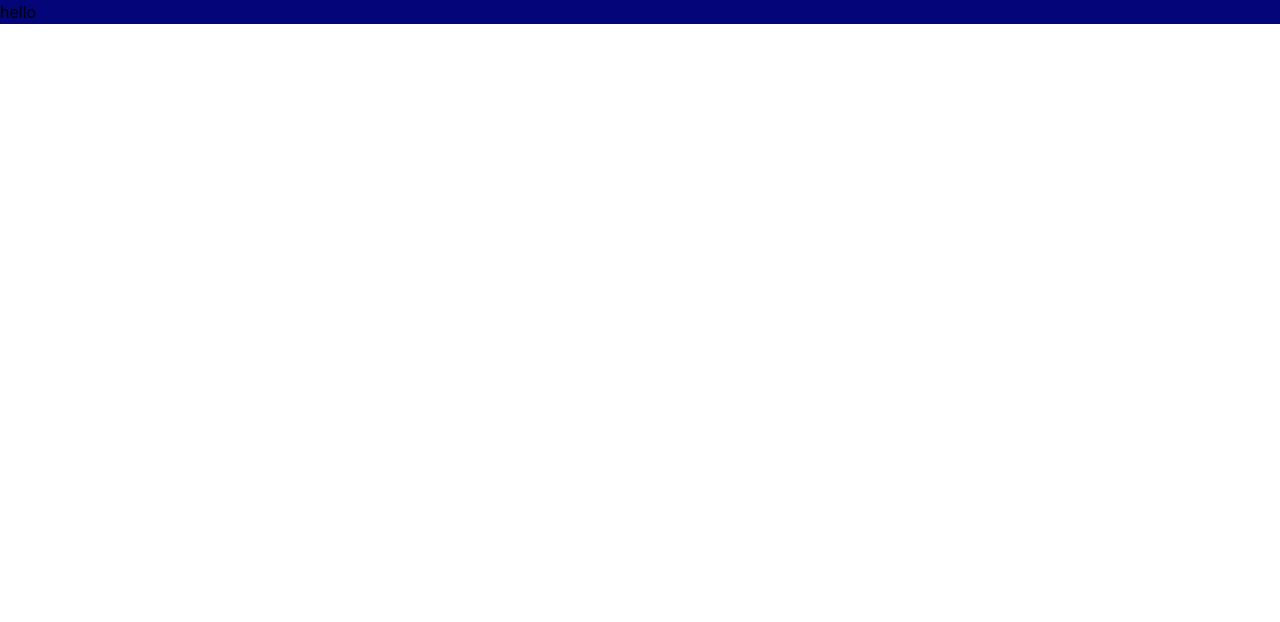
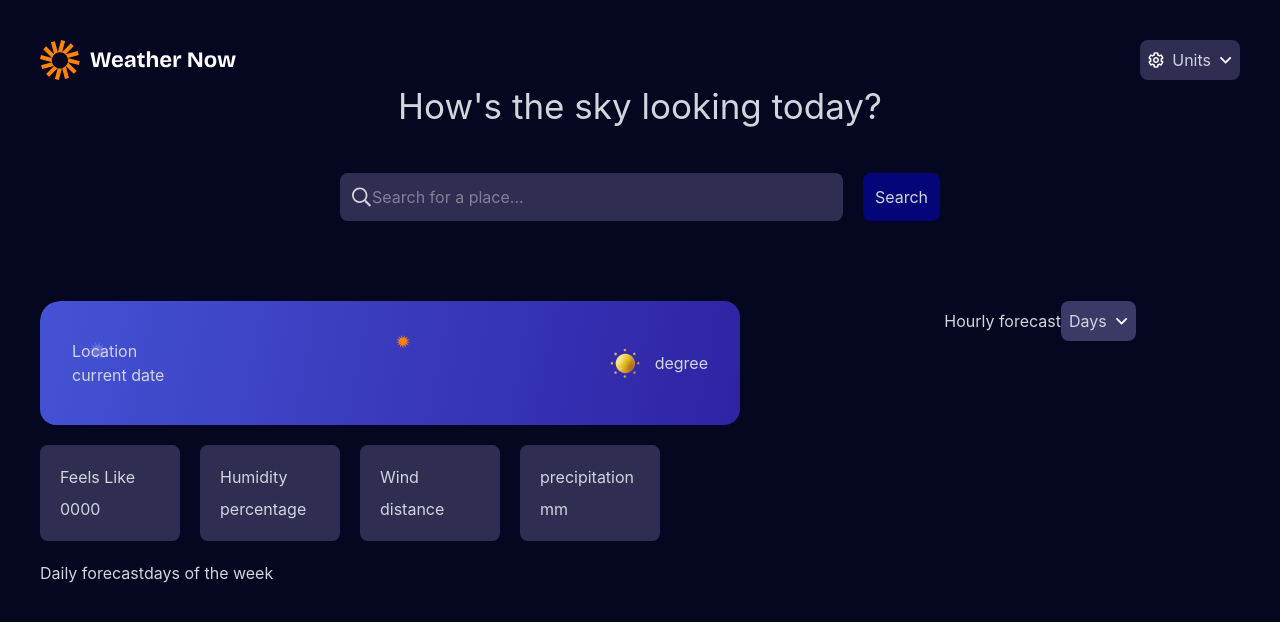
Before and after one commit to DanielApple05/weather-App, a React (Vite) app in the folder weather-app-frontend/: page / in a window 1280 px wide. Shown: the top 622 px of the page. Built offline with nearby package versions, Linux system fonts and the light colour scheme.

Commit message:
Enhance Weather component layout and styling; update style guide with color code

```diff
--- a/weather-app-frontend/src/components/Weather.jsx
+++ b/weather-app-frontend/src/components/Weather.jsx
@@ -1,10 +1,86 @@
 import React from 'react';
+// import Logo from '/logo.svg'
+
 
 const Weather = () => {
   return (
     <div>
-      <div className=' bg-[#030578] '>
-   hello
+      <div className=' bg-[#050620] h-screen text-gray-300 p-10 '>
+        <div className='flex justify-between '>
+          <div>
+            <img src='/images/logo.svg' alt="" />
+          </div>
+          <div className='flex items-center justify-center bg-[#2F2D52] p-2 rounded-lg gap-2'>
+            <img src="/images/icon-units.svg" alt="" />
+            <p>
+              Units
+            </p>
+            <img src="/images/icon-dropdown.svg" alt="" />
+          </div>
+        </div>
+        <div className='flex flex-col items-center justify-center gap-10'>
+          <h1 className='text-[35px]'>
+            How's the sky looking today?
+          </h1>
+          <div className='flex gap-5 w-6/12 '>
+            <div className='flex bg-[#2F2D52] items-center p-3 rounded-lg flex-1 '>
+              <img src="/images/icon-search.svg" alt="" className='w-5' />
+              <input type="text" className='outline-none' placeholder='Search for a place...' />
+            </div>
+            <div>
+              <p className='p-3 bg-[#030578] rounded-lg'>
+                Search
+              </p>
+            </div>
+          </div>
+        </div>
+        <div className='flex mt-20 justify-between '>
+          <div className='w-7/12 grid gap-5 '>
+            <div className='flex justify-between items-center p-8 rounded-2xl bg-cover h-full bg-no-repeat' style={{ background: 'url(/images/bg-today-large.svg)'}} >
+              <div className=''>
+                <p>Location</p>
+                <p>current date</p>
+              </div>
+              <div className='flex items-center'>
+                <img src="/images/icon-sunny.webp" alt="" className='w-15' />
+                <p>degree</p>
+              </div>
+            </div>
+            <div className='flex gap-5'>
+              <div className='grid bg-[#2F2D52] w-35 p-5 rounded-lg gap-2 '>
+                <span> Feels Like</span>
+                <span>0000</span>
+              </div>
+              <div className='grid bg-[#2F2D52] w-35 p-5 rounded-lg gap-2'>
+                <span> Humidity</span>
+                <span>percentage</span>
+              </div>
+              <div className='grid bg-[#2F2D52] w-35 p-5 rounded-lg gap-2 '>
+                <span> Wind</span>
+                <span>distance</span>
+              </div>
+              <div className='grid bg-[#2F2D52] w-35 p-5 rounded-lg gap-2 '>
+                <span> precipitation</span>
+                <span>mm</span>
+              </div>
+            </div>
+            <div className='flex'>
+              <p>Daily forecast</p>
+              <div>
+              days of the week
+              </div>
+            </div>
+          </div>
+          <div className='w-4/12 flex flex-col items-center'>
+            <div className='flex items-center'>
+              <p>Hourly forecast</p>
+              <div className='flex p-2 items-center bg-[#3B3966] gap-2 rounded-lg'>
+                <p>Days</p>
+                <img src="/images/icon-dropdown.svg" alt="" />
+              </div>
+            </div>
+          </div>
+        </div>
       </div>
     </div>
   );
```
Also changed, not shown: 1 other file (tests, documents, lock files or other folders).
